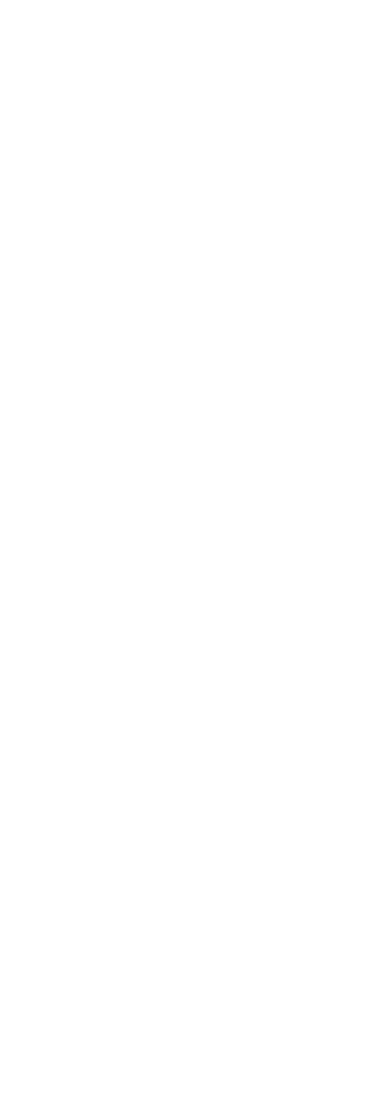
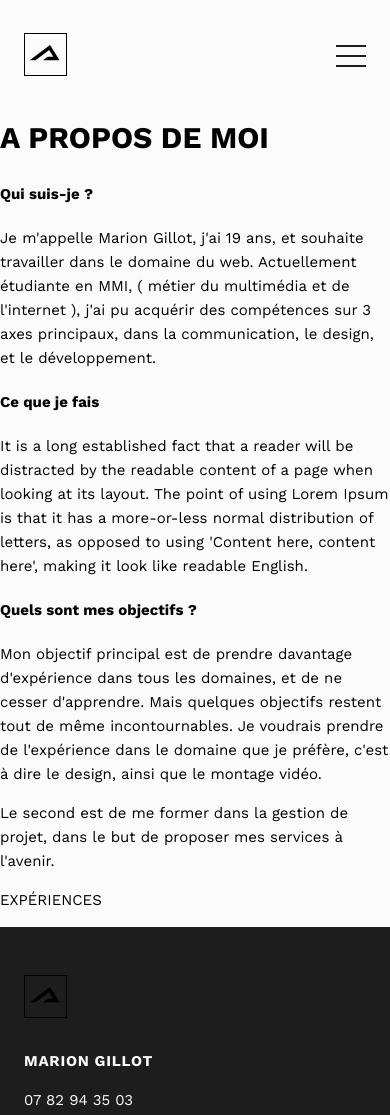
Before and after one commit to Marion-gillot/Projet-s4, a plain HTML site: page aboutme.html in a window 390 px wide. Shown: the top 1115 px of the page. Before the commit the page ends 844 px from the top, so only its background shows below. Drawn offline with nearby package versions, Linux system fonts and the light colour scheme; a script that the page names is missing.

Commit message:
page à propos,  header avec son menu hamburger

```diff
--- a/aboutme.html
+++ b/aboutme.html
@@ -0,0 +1,126 @@
+<!DOCTYPE html>
+<html lang="fr">
+
+
+<head>
+    <meta charset="UTF-8">
+    <meta http-equiv="X-UA-Compatible" content="IE=edge">
+    <meta name="viewport" content="width=device-width, initial-scale=1.0">
+    <title>Accueil</title>
+    <link rel="stylesheet" href="src/css/style.css" />
+    <script src="https://animejs.com/lib/anime.min.js"></script>
+     <script src="https://unpkg.com/alpinejs@3.2.2/dist/cdn.min.js"></script>
+    <script src="https://cdnjs.cloudflare.com/ajax/libs/animejs/2.0.2/anime.min.js"></script>
+     <script src="./src/js/fonctions.js"></script>
+</head>
+
+<body>
+
+  <header class="header"
+        @scroll.window="atTop = ( window.scrollY > 100 ? false : true )"
+        :class="{ 'header--atTop' : !atTop }">
+
+        <a href="/">
+          <img class="header__logo" src="public/icon/icon_logo.svg" alt="logo portfolio">
+        </a>
+
+        <button class="header__menu-btn menu-btn" aria-label="menu" aria-expanded="false" aria-controls="mainNav"
+                @pointerdown="menuIsOpen = !menuIsOpen"
+                :class="menuIsOpen && 'menu-btn--open'">
+          <span class="menu-btn__bar"></span>
+        </button>
+
+        <nav class="header__menu menu" id="mainNav" :class="menuIsOpen && 'menu--open'">
+          <ul class="menu__list list-unstyled">
+            <li class="menu__item"><a class="menu__link" href="index.html">Accueil</a></li>
+            <li class="menu__item"><a class="menu__link" href="index.html">Projets</a></li>
+            <li class="menu__item"><a class="menu__link" href="aboutme.html">À propos</a></li>
+          </ul>
+        </nav>
+
+  </header>
+
+<main>
+        <div class="hero">
+            <h1 class="ml14">
+                <span class="text-wrapper">
+                <span class="letters">A PROPOS DE MOI</span>
+                <span class="line"></span>
+                </span>
+            </h1>
+        </div>
+
+        <h4>Qui suis-je ?</h4>
+        <p>Je m'appelle Marion Gillot, j'ai 19 ans, et souhaite travailler dans le domaine du web.
+            Actuellement étudiante en MMI, ( métier du multimédia et de l'internet ), j'ai pu acquérir des compétences
+            sur 3 axes principaux, dans la communication, le design, et le développement.</p>
+
+        <h4>Ce que je fais</h4>
+        <p>It is a long established fact that a reader will be distracted by the readable content of a page when looking at its layout.
+            The point of using Lorem Ipsum is that it has a more-or-less normal distribution of letters, as opposed to using
+            'Content here, content here', making it look like readable English.</p>
+
+
+        <div class="apropos_objectifs">
+            <h4>Quels sont mes objectifs ?</h4>
+            <p>Mon objectif principal est de prendre davantage d'expérience dans tous les domaines, et de ne cesser d'apprendre.
+            Mais quelques objectifs restent tout de même incontournables. Je voudrais prendre de l'expérience dans le domaine que je préfère,
+            c'est à dire le design, ainsi que le montage vidéo.</p>
+            <p>Le second est de me former dans la gestion de projet, dans le but de proposer mes services à l'avenir.</p>
+        </div>
+
+
+        <p>EXPÉRIENCES</p>
+
+
+      <footer class="footer">
+
+        <img class="footer__logo" src="public/icon/icon_logo.svg" alt="Logo du portfolio de Marion Gillot">
+
+        <div class="footer__contact">
+            <h3 class="footer__title">Marion Gillot</h3>
+            <p><a href="tel:0384542727">07 82 94 35 03</a></p>
+            <p><a href="mailto:marion.gillot29@gmail.com">marion.gillot29@gmail.com</a></p>
+        </div>
+
+        <div class="footer__social">
+            <h3 class="footer__title">Me suivre</h3>
+          <ul class="footer__list list-unstyled">
+            <li><a href="https://facebook.com" aria-label="facebook"><img src="public/icon/icon_facebook.svg" alt="icone facebook"></a></li>
+            <li><a href="https://www.linkedin.com/in/marion-gillot-8133a7224/" aria-label="linkedin"><img src="public/icon/icon_linkedin.svg" alt="icone linkedin"></a></li>
+            <li><a href="https://twitter.com" aria-label="twitter"><img src="public/icon/icon_twitter.svg" alt="icone twitter"></a></li>
+          </ul>
+        </div>
+
+      </footer>
+
+
+    </main>
+</body>
+
+<script>
+var textWrapper = document.querySelector('.ml14 .letters');
+textWrapper.innerHTML = textWrapper.textContent.replace(/\S/g, "<span class='letter'>$&</span>");
+
+anime.timeline()
+  .add({
+    targets: '.ml14 .line',
+    scaleX: [0,1],
+    opacity: [0.5,1],
+    easing: "easeInOutExpo",
+    duration: 900
+  }).add({
+    targets: '.ml14 .letter',
+    opacity: [0,1],
+    translateX: [40,0],
+    translateZ: 0,
+    scaleX: [0.3, 1],
+    easing: "easeOutExpo",
+    duration: 800,
+    offset: '-=600',
+    delay: (el, i) => 150 + 25 * i
+  });
+
+</script>
+
+</html>
--- a/src/css/bases/main.css
+++ b/src/css/bases/main.css
@@ -7,10 +7,10 @@
 
 /* Les règles typographiques générales qui s'appliquent à tout le site */
 body {
-  font-family: var(--font-sans-serif);
-  font-size: var(--text-md);
+  font-family: var(--font-work-sans);
+  font-size: var(--body);
   line-height: 1.6;
-  background-color: var(--gray-white);
+  background-color: var(--impure-white);
 }
 
 /* permet d'annuler la mise en forme des bouton qu'applique le navigateur. */
--- a/src/css/component/menu.css
+++ b/src/css/component/menu.css
@@ -10,9 +10,8 @@ On ajoute les propriétés "visibility: hidden" et "opacity: 0" pour masquer le
     position: fixed;
     top: 0; bottom: 0;
     left: 0; right : 0;
-    background-color: var(--brand-violet);
-    font-size: var(--text-xl);
-    letter-spacing: var(--letter-spacing);
+    background-color: var(--impure-black);
+    font-size: var(--h4);
     transition: all .4s ease-in-out;
   }
   /* On se sert de Javascript pour ajouter une classe sur le menu lorsqu'on clique sur le bouton de menu pour le faire apparaître */
@@ -32,7 +31,7 @@ On ajoute les propriétés "visibility: hidden" et "opacity: 0" pour masquer le
   }
 
   .menu__link {
-    color: var(--gray-white);
+    color: var(--impure-white);
     text-decoration: none;
   }
 
@@ -48,7 +47,7 @@ On ajoute les propriétés "visibility: hidden" et "opacity: 0" pour masquer le
   .menu-btn__bar::before,
   .menu-btn__bar::after {
     content: '';
-    background: var(--gray-white);
+    background: var(--impure-black);
     height: 2px;
     width: 100%;
     position: absolute;
--- a/src/css/layout/header.css
+++ b/src/css/layout/header.css
@@ -0,0 +1,19 @@
+.header {
+    top: 2%;
+    position: sticky;
+    width: 100%;
+    z-index: 2;
+    padding: var(--space2x) var(--space3x);
+    display: flex;
+    justify-content: space-between;
+    transition: all .3s ease-in-out;
+    margin-bottom: 10%;
+  }
+
+  .header--atTop {
+    background-color: var(--gray-white);
+  }
+
+  .header__logo {
+    display: block;
+  }
--- a/src/css/style.css
+++ b/src/css/style.css
@@ -30,6 +30,5 @@ La règle @import permet d'importer ici tous les fichiers css utilisés.
 
 /* Components */
 @import "component/menu.css";
-@import "component/contact.css";
 @import "component/buttons.css";
-@import "components/hero.css";
+@import "component/hero.css";
--- a/src/css/utils/variables.css
+++ b/src/css/utils/variables.css
@@ -15,6 +15,12 @@
 --shadow-black:  0px 0px 33px rgba(0, 0, 0, 0.25);
 --shadow-white:  0px 0px 29px rgba(255, 255, 255, 0.25);
 
+  /* Police de caractère */
+  --font-work-sans: 'Work Sans', sans-serif;
+
+  /* Font variantes */
+  --letter-spacing: 0.05em;
+
   /* Espaces */
   --space1x: 8px;
   --space2x: 16px;
```
Also changed, not shown: index.html (+24 -18 lines).
